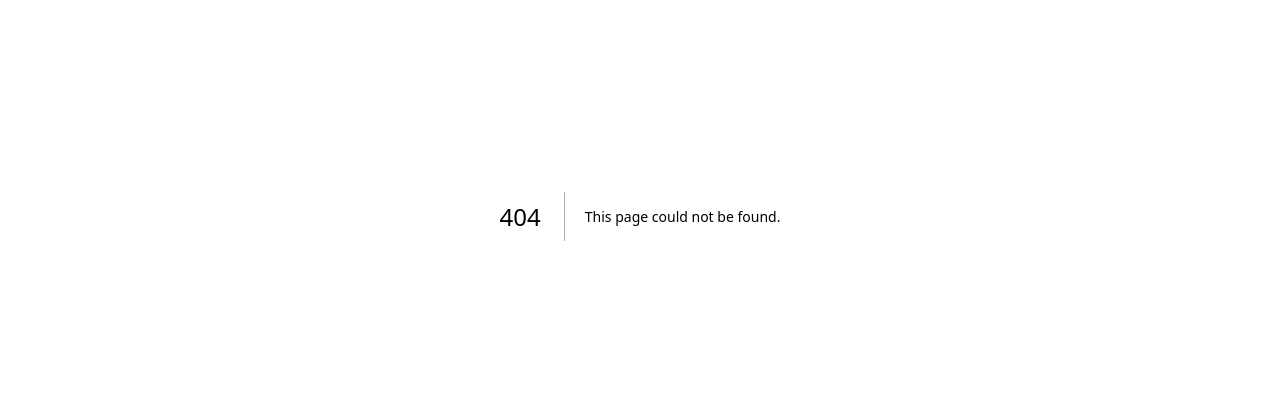
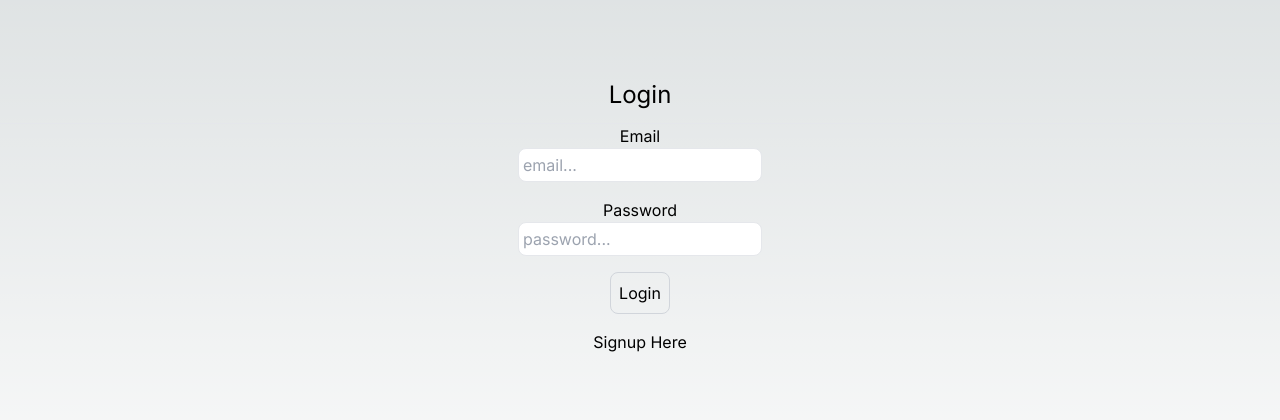
Before and after one commit to AFourAbdullah/next-js-with-typescript, a Next.js app: page /login in a window 1280 px wide. Before the commit this address had no page. Shown: the part 184-604 px from the top of the page. Built offline with nearby package versions, Linux system fonts and the light colour scheme.

Commit message:
files added

```diff
--- a/package.json
+++ b/package.json
@@ -13,12 +13,18 @@
     "@types/react": "18.2.20",
     "@types/react-dom": "18.2.7",
     "autoprefixer": "10.4.15",
+    "axios": "^1.4.0",
+    "bcryptjs": "^2.4.3",
     "eslint": "8.47.0",
     "eslint-config-next": "13.4.15",
+    "jsonwebtoken": "^9.0.1",
+    "mongoose": "^7.4.3",
     "next": "13.4.15",
+    "nodemailer": "^6.9.4",
     "postcss": "8.4.27",
     "react": "18.2.0",
     "react-dom": "18.2.0",
+    "react-toastify": "^9.1.3",
     "tailwindcss": "3.3.3",
     "typescript": "5.1.6"
   }
--- /dev/null
+++ b/src/app/api/users/signup/route.ts
@@ -0,0 +1,25 @@
+import { connectDb } from "../../../../dbConfig/dbConnect";
+import User from "../../../../models/userModel"
+import {NextRequest,NextResponse} from "next/server"
+import bcryptjs from "bcryptjs"
+export async function POST(request:NextRequest) {
+    try {
+        const reqBody=await request.json()
+        const{username,email,password}=reqBody
+        const userExists=await User.findOne({email})
+        if(userExists){
+            return NextResponse.json({
+                error:"User already Exists",status:400
+            })
+        }
+        const salt=await bcryptjs.genSalt(10)
+        const hashPassword=await bcryptjs.hash(password,salt)
+        if
+    } catch (error:any) {
+        return NextResponse.json({error:error.message,status:500})
+    }
+
+}
+
+
+connectDb()
--- /dev/null
+++ b/src/app/login/page.tsx
@@ -0,0 +1,42 @@
+"use client";
+import Link from "next/link";
+import React, { useState } from "react";
+export default function Login() {
+  const [user, setUser] = useState({
+    email: "",
+    password: "",
+  });
+  const login = async () => {};
+  return (
+    <div className="flex flex-col items-center justify-center min-h-screen py-2">
+      <h1 className="text-2xl mb-3">Login</h1>
+      <hr className="bg-black w-full" />
+
+      <label htmlFor="email">Email</label>
+      <input
+        className="border border-1 rounded-lg p-1 mb-4 focus:outline-none focus:border-gray-600"
+        type="text"
+        placeholder="email..."
+        id="email"
+        value={user.email}
+        onChange={(e) => setUser({ ...user, email: e.target.value })}
+      />
+      <label htmlFor="password">Password</label>
+      <input
+        className="border border-1 rounded-lg p-1 mb-4 focus:outline-none focus:border-gray-600"
+        type="text"
+        placeholder="password..."
+        id="password"
+        value={user.password}
+        onChange={(e) => setUser({ ...user, password: e.target.value })}
+      />
+      <button
+        onClick={login}
+        className="p-2 border border-gray-300 rounded-lg mb-4 focus:outline-none focus:border-gray-600"
+      >
+        Login
+      </button>
+      <Link href="/signup">Signup Here</Link>
+    </div>
+  );
+}
--- /dev/null
+++ b/src/app/profile/[id]/page.tsx
@@ -0,0 +1,7 @@
+export default function userProfile({ params }: any) {
+  return (
+    <div className="flex flex-col items-center justify-center min-h-screen py-2">
+      <h1 className="text-4xl">Profile of {params.id}</h1>
+    </div>
+  );
+}
--- /dev/null
+++ b/src/app/profile/page.tsx
@@ -0,0 +1,7 @@
+export default function ProfilePage() {
+  return (
+    <div className="flex flex-col items-center justify-center min-h-screen py-2">
+      <h1>Profile</h1>
+    </div>
+  );
+}
--- /dev/null
+++ b/src/app/signup/page.tsx
@@ -0,0 +1,51 @@
+"use client";
+import Link from "next/link";
+import React, { useState } from "react";
+export default function Signup() {
+  const [user, setUser] = useState({
+    name: "",
+    email: "",
+    password: "",
+  });
+  const signup = async () => {};
+  return (
+    <div className="flex flex-col items-center justify-center min-h-screen py-2">
+      <h1>Signup</h1>
+      <hr />
+      <label htmlFor="username">Username</label>
+      <input
+        className="border border-1 rounded-lg p-1 mb-4 focus:outline-none focus:border-gray-600"
+        type="text"
+        placeholder="username..."
+        id="username"
+        value={user.name}
+        onChange={(e) => setUser({ ...user, name: e.target.value })}
+      />
+      <label htmlFor="email">Email</label>
+      <input
+        className="border border-1 rounded-lg p-1 mb-4 focus:outline-none focus:border-gray-600"
+        type="text"
+        placeholder="email..."
+        id="email"
+        value={user.email}
+        onChange={(e) => setUser({ ...user, email: e.target.value })}
+      />
+      <label htmlFor="password">Password</label>
+      <input
+        className="border border-1 rounded-lg p-1 mb-4 focus:outline-none focus:border-gray-600"
+        type="text"
+        placeholder="password..."
+        id="password"
+        value={user.password}
+        onChange={(e) => setUser({ ...user, password: e.target.value })}
+      />
+      <button
+        onClick={signup}
+        className="p-2 border border-gray-300 rounded-lg mb-4 focus:outline-none focus:border-gray-600"
+      >
+        Signup
+      </button>
+      <Link href="/login">Login here</Link>
+    </div>
+  );
+}
--- /dev/null
+++ b/src/dbConfig/dbConnect.ts
@@ -0,0 +1,16 @@
+import mongoose from "mongoose";
+
+export async function connectDb() {
+  try {
+    mongoose.connect(process.env.MONGO_URL!);
+    const connection = mongoose.connection;
+    connection.on("connected", (data) => {
+      console.log(`mongodb connected at ${data.connection.host}`);
+    });
+    connection.on("error", (error) => {
+      console.log(`mongodb connection is in error the error is ${error}`);
+    });
+  } catch (error) {
+    console.log(error);
+  }
+}
--- /dev/null
+++ b/src/models/userModel.js
@@ -0,0 +1,31 @@
+import mongoose from "mongoose";
+const userSchema = new mongoose.Schema({
+  username: {
+    type: String,
+    required: [true, "Please enter username"],
+  },
+  email: {
+    type: String,
+    required: [true, "Please enter username"],
+    unique: true,
+  },
+  password: {
+    type: String,
+    required: [true, "Please enter username"],
+  },
+  isVerified: {
+    type: Boolean,
+    default: false,
+  },
+  isAdmin: {
+    type: Boolean,
+    default: false,
+  },
+  forgotPasswordToken: String,
+  forgotPasswordTokenExpiry: Date,
+  verifyToken: String,
+  verifyTokenExpriy: Date,
+});
+
+const User = mongoose.models.users || mongoose.model("users", userSchema);
+export default User;
```
Also changed, not shown: 2 other files (tests, documents, lock files or other folders).
